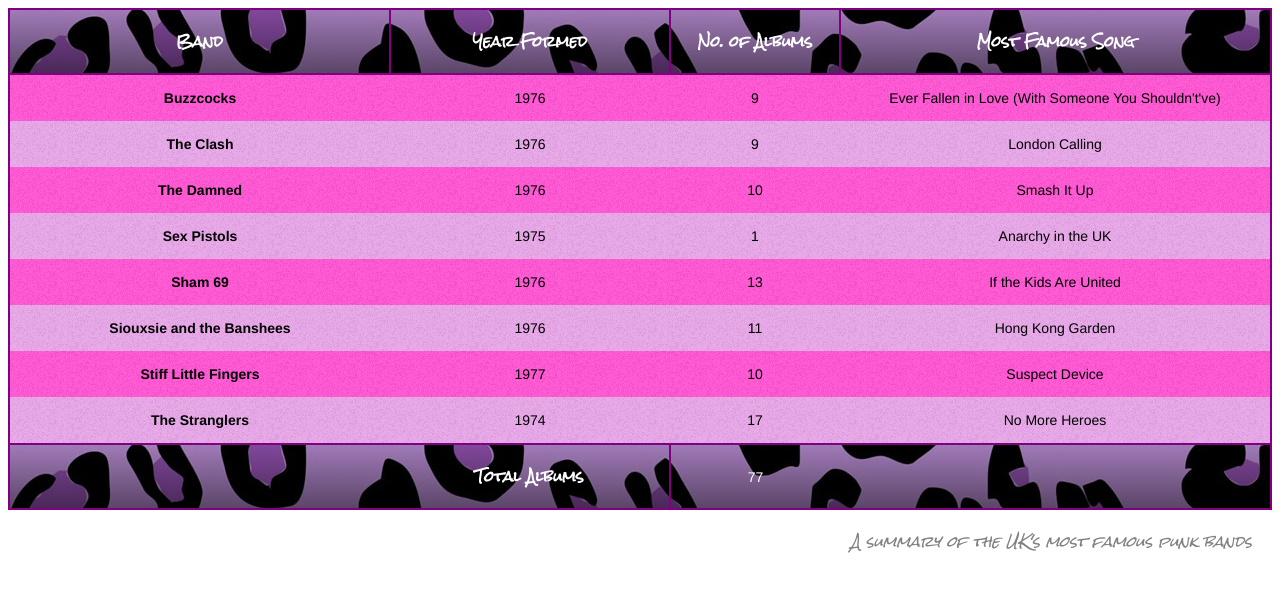
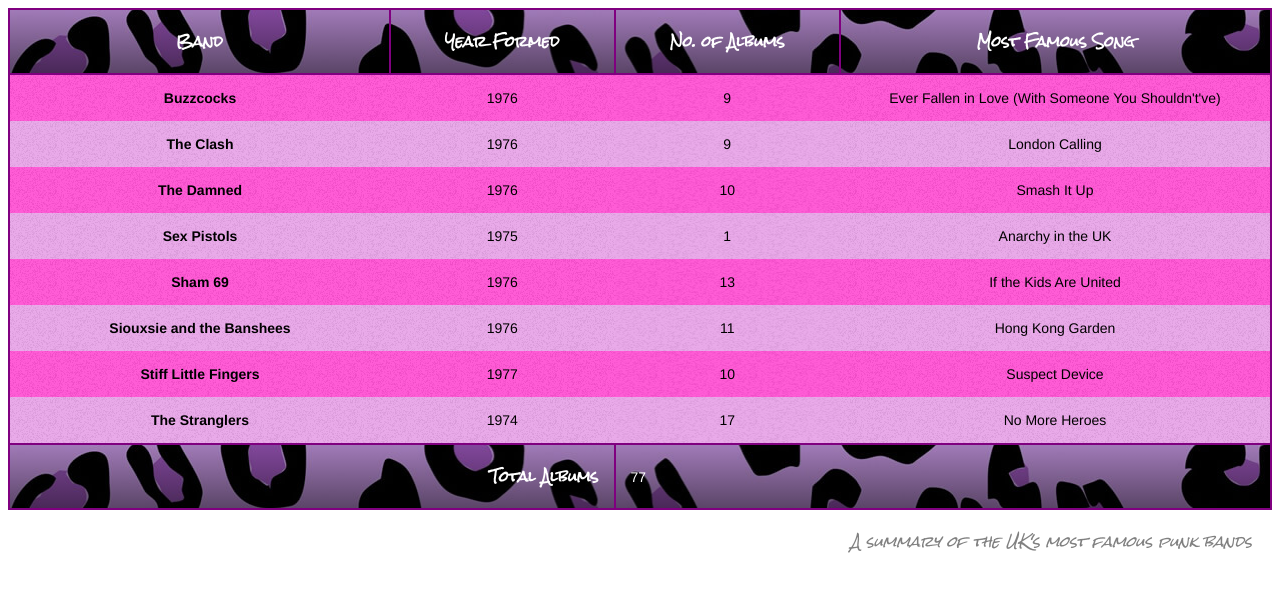
Before and after one commit to JenPatchett/semantic-html-challenge, a plain HTML site: page index.html in a window 1280 px wide. Drawn offline with Linux system fonts and the light colour scheme.

Commit message:
adjust col widths and total albums alignment to match requirements

```diff
--- a/index.html
+++ b/index.html
@@ -79,7 +79,7 @@
         <tr>
           <td></td>
           <th>Total Albums</th>
-          <td id="total-albums">77</td>
+          <td id="total-no-of-albums">77</td>
           <td></td>
         </tr>
       </tfoot>
--- a/style.css
+++ b/style.css
@@ -38,6 +38,7 @@ thead th {
 
 tfoot th {
   border-right: 2px solid #800080;
+  text-align: right;
 }
 
 tbody tr {
@@ -71,18 +72,15 @@ caption {
   margin-right: 20px;
 }
 
-#total-albums {
+#total-no-of-albums {
   font-family: "Benton Sans", "Helvetica Neue", helvetica, arial, sans-serif;
+  text-align: left;
 }
 
 tr td:first-child {
   width: 350px;
 }
 
-tr td:nth-child(2) {
-  width: 250px;
-}
-
 tr td:last-child {
   width: 400px;
 }
```
